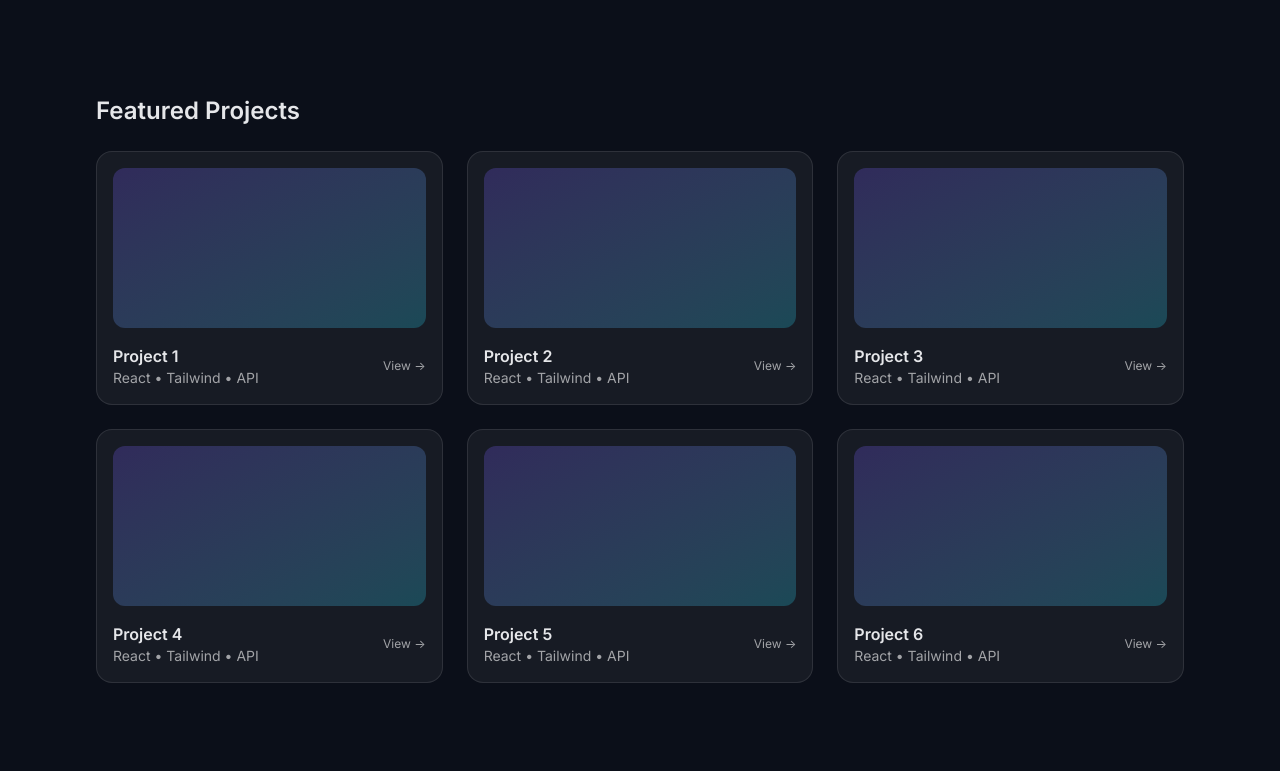
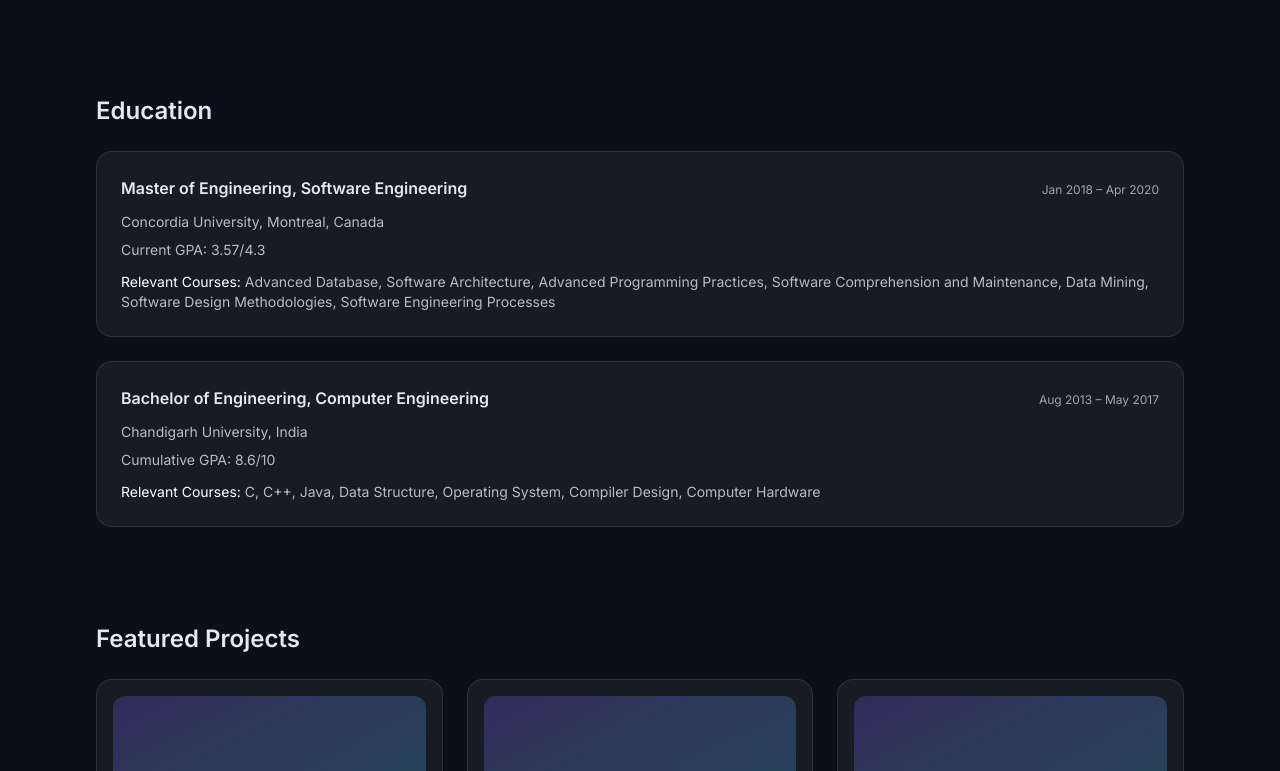
Before and after one commit to prabhpreet429/portfolio-app, a React (Vite) app: page / in a window 1280 px wide. Shown: the part 1669-2440 px from the top of the page. Built offline with nearby package versions, Linux system fonts and the light colour scheme.

Commit message:
add education section

```diff
--- a/src/App.jsx
+++ b/src/App.jsx
@@ -6,6 +6,7 @@
           <a href="#home" className="text-lg font-bold tracking-tight">Prabhpreet Singh</a>
           <div className="hidden sm:flex items-center gap-6 text-sm">
             <a href="#work" className="hover:text-[var(--color-secondary)] transition-colors">Work Experience</a>
+            <a href="#education" className="hover:text-[var(--color-secondary)] transition-colors">Education</a>
             <a href="#projects" className="hover:text-[var(--color-secondary)] transition-colors">Projects</a>
             <a href="#skills" className="hover:text-[var(--color-secondary)] transition-colors">Skills</a>
             <a href="#about" className="hover:text-[var(--color-secondary)] transition-colors">About</a>
@@ -99,6 +100,33 @@
             </div>
           </div>
         </section>
+        <section id="education" className="container-prose">
+          <h2 className="mb-6 text-2xl font-semibold">Education</h2>
+          <div className="grid gap-6">
+            <div className="rounded-2xl border border-white/10 bg-white/5 p-6">
+              <div className="flex flex-wrap items-baseline justify-between gap-2 mb-3">
+                <h3 className="font-semibold">Master of Engineering, Software Engineering</h3>
+                <span className="text-xs text-white/60">Jan 2018 – Apr 2020</span>
+              </div>
+              <p className="text-white/70 text-sm">Concordia University, Montreal, Canada</p>
+              <p className="text-white/70 text-sm mt-2">Current GPA: 3.57/4.3</p>
+              <p className="text-white/70 text-sm mt-3">
+                <span className="text-white">Relevant Courses:</span> Advanced Database, Software Architecture, Advanced Programming Practices, Software Comprehension and Maintenance, Data Mining, Software Design Methodologies, Software Engineering Processes
+              </p>
+            </div>
+            <div className="rounded-2xl border border-white/10 bg-white/5 p-6">
+              <div className="flex flex-wrap items-baseline justify-between gap-2 mb-3">
+                <h3 className="font-semibold">Bachelor of Engineering, Computer Engineering</h3>
+                <span className="text-xs text-white/60">Aug 2013 – May 2017</span>
+              </div>
+              <p className="text-white/70 text-sm">Chandigarh University, India</p>
+              <p className="text-white/70 text-sm mt-2">Cumulative GPA: 8.6/10</p>
+              <p className="text-white/70 text-sm mt-3">
+                <span className="text-white">Relevant Courses:</span> C, C++, Java, Data Structure, Operating System, Compiler Design, Computer Hardware
+              </p>
+            </div>
+          </div>
+        </section>
         <section id="projects" className="container-prose">
           <h2 className="mb-6 text-2xl font-semibold">Featured Projects</h2>
           <div className="grid gap-6 sm:grid-cols-2 lg:grid-cols-3">
```
